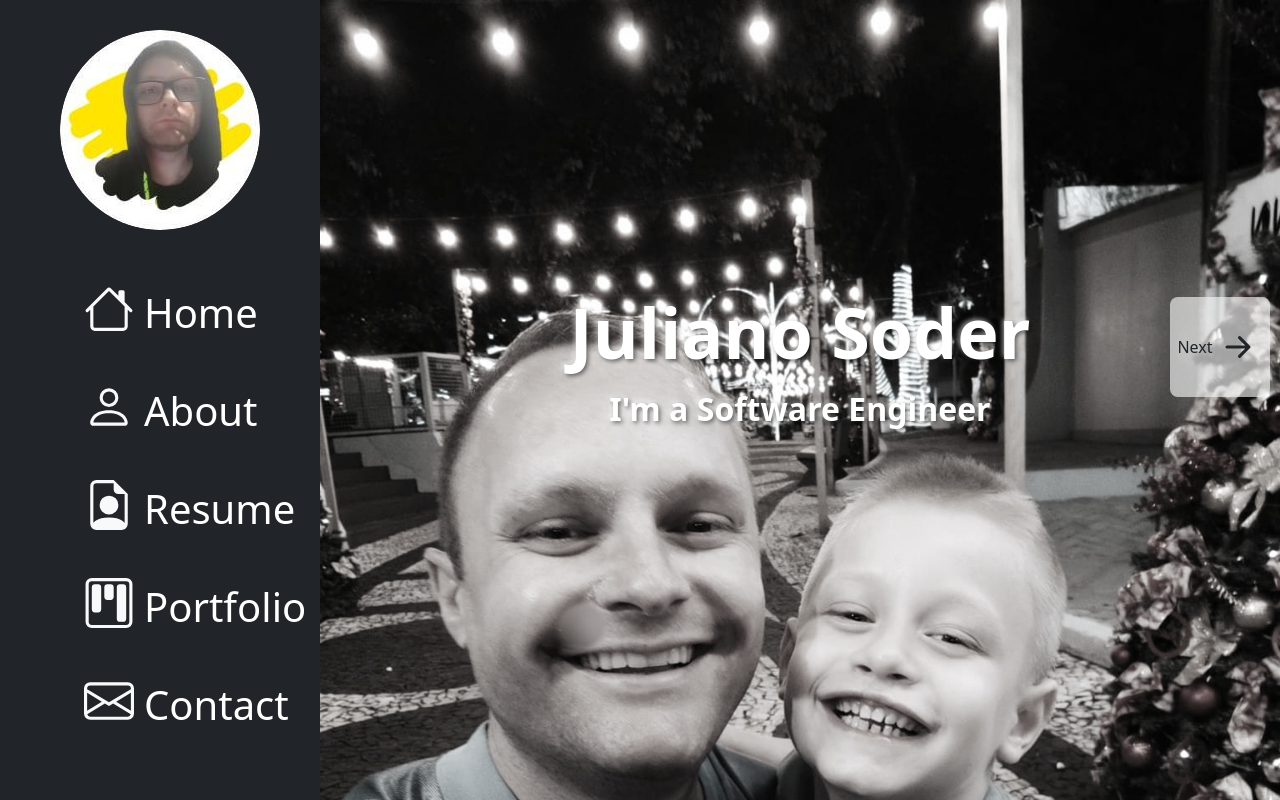
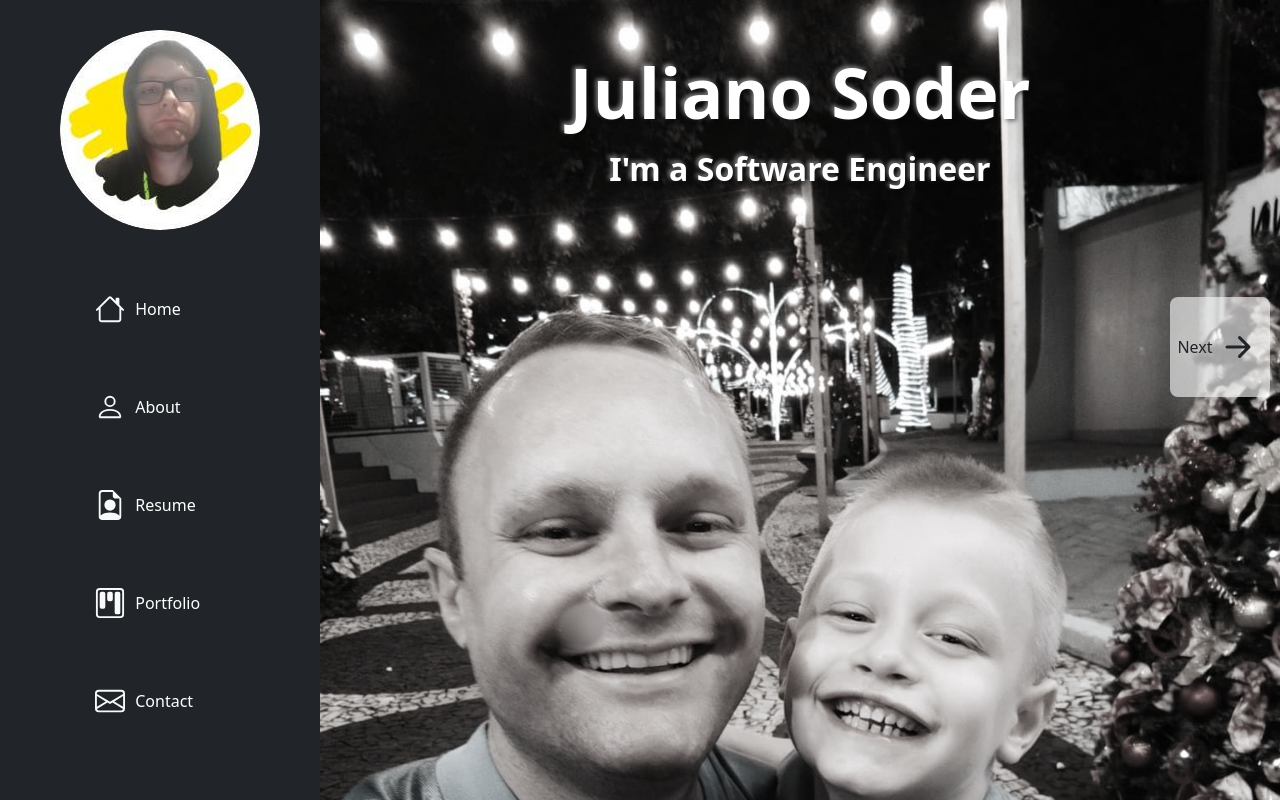
Before and after one commit to SoderJuliano/portfolioManager2.0, an Angular app: page / in a window 1280 px wide. Built offline with nearby package versions, Linux system fonts and the light colour scheme.

Commit message:
important fixes desk

```diff
--- a/src/app/about/about.component.html
+++ b/src/app/about/about.component.html
@@ -8,7 +8,7 @@
   </div>
   <div class="row-fluid d-flex flex-row mt-3">
     <div class="col-1 off"></div>
-    <div class="col-3 off"><img style="width: 100%;" src="../../assets/me4.jpeg" alt=""></div>
+    <div class="col-3 off"><img class="mt-4" style="width: 100%;" src="../../assets/me4.jpeg" alt=""></div>
     <div class="col-7 m-lg-3 mobile">
       <h1>Software Engineer</h1>
       <p>As an engineer I develop front-end and back-end software</p>
--- a/src/app/app.component.css
+++ b/src/app/app.component.css
@@ -10,6 +10,20 @@
   .mobile {
     width: 100vw !important;
   }
+
+}
+
+@media (max-width: 1350px) and (min-width: 999px) {
+
+  .span {
+    font-size: 16px !important;
+    text-align: start;
+  }
+
+  .side-bar svg {
+    width: 30px !important;
+  }
+
 }
 
 .circle-img {
@@ -22,8 +36,7 @@
 }
 
 .span {
-  position: absolute;
-  margin-top: -1px;
+  align-self: center;
   margin-left: 10px;
 }
 
@@ -32,12 +45,22 @@
   color: cornflowerblue !important;
 }
 
+.span:hover svg {
+  fill: cornflowerblue !important;
+}
+
 .span:active {
   scale: .99;
 }
 
 .side-bar{
   z-index: 15;
+  flex-direction: column;
+  align-items: center;
+}
+
+.item-menu {
+  margin-left: 40%;
 }
 
 .whitebg {
--- a/src/app/app.component.html
+++ b/src/app/app.component.html
@@ -1,36 +1,36 @@
 <main>
   <div class="container-fluid">
     <div class="row vh-100 mh-100">
-      <div class="col-3 text-light bg-dark side-bar">
+      <div class="col-3 text-light bg-dark d-flex side-bar">
         <div class="circle-img"></div>
-        <div (click)="goto('home')" class="col-fluid p-lg-4 position-relative">
-          <svg xmlns="http://www.w3.org/2000/svg" width="50" height="50" fill="currentColor" class="bi bi-house ms-5" viewBox="0 0 16 16">
+        <div (click)="goto('home')" class="col-fluid w-100 d-flex p-lg-4 position-relative item-menu">
+          <svg xmlns="http://www.w3.org/2000/svg" width="50" height="50" fill="currentColor" class="bi bi-house" viewBox="0 0 16 16">
             <path d="M8.707 1.5a1 1 0 0 0-1.414 0L.646 8.146a.5.5 0 0 0 .708.708L2 8.207V13.5A1.5 1.5 0 0 0 3.5 15h9a1.5 1.5 0 0 0 1.5-1.5V8.207l.646.647a.5.5 0 0 0 .708-.708L13 5.793V2.5a.5.5 0 0 0-.5-.5h-1a.5.5 0 0 0-.5.5v1.293zM13 7.207V13.5a.5.5 0 0 1-.5.5h-9a.5.5 0 0 1-.5-.5V7.207l5-5z"/>
           </svg>
           <span class="fs-1 text-white span">Home</span>
         </div>
-        <div (click)="goto('about')"  class="col-fluid p-4 position-relative">
-          <svg xmlns="http://www.w3.org/2000/svg" width="50" height="50" fill="currentColor" class="bi bi-person ms-5" viewBox="0 0 16 16">
+        <div (click)="goto('about')"  class="col-fluid p-4 w-100 d-flex position-relative item-menu">
+          <svg xmlns="http://www.w3.org/2000/svg" width="50" height="50" fill="currentColor" class="bi bi-person" viewBox="0 0 16 16">
             <path d="M8 8a3 3 0 1 0 0-6 3 3 0 0 0 0 6m2-3a2 2 0 1 1-4 0 2 2 0 0 1 4 0m4 8c0 1-1 1-1 1H3s-1 0-1-1 1-4 6-4 6 3 6 4m-1-.004c-.001-.246-.154-.986-.832-1.664C11.516 10.68 10.289 10 8 10c-2.29 0-3.516.68-4.168 1.332-.678.678-.83 1.418-.832 1.664z"/>
           </svg>
           <span class="fs-1 text-white span">About</span>
         </div>
-        <div class="col-fluid p-4 position-relative">
-          <svg xmlns="http://www.w3.org/2000/svg" width="50" height="50" fill="currentColor" class="bi bi-file-earmark-person ms-5" viewBox="0 0 16 16">
+        <div class="col-fluid p-4 w-100 d-flex position-relative item-menu">
+          <svg xmlns="http://www.w3.org/2000/svg" width="50" height="50" fill="currentColor" class="bi bi-file-earmark-person" viewBox="0 0 16 16">
             <path d="M11 8a3 3 0 1 1-6 0 3 3 0 0 1 6 0"/>
             <path d="M14 14V4.5L9.5 0H4a2 2 0 0 0-2 2v12a2 2 0 0 0 2 2h8a2 2 0 0 0 2-2M9.5 3A1.5 1.5 0 0 0 11 4.5h2v9.255S12 12 8 12s-5 1.755-5 1.755V2a1 1 0 0 1 1-1h5.5z"/>
           </svg>
           <span class="fs-1 text-white span">Resume</span>
         </div>
-        <div class="col-fluid p-4 position-relative">
-          <svg xmlns="http://www.w3.org/2000/svg" width="50" height="50" fill="currentColor" class="bi bi-kanban ms-5" viewBox="0 0 16 16">
+        <div class="col-fluid p-4 w-100 d-flex position-relative item-menu">
+          <svg xmlns="http://www.w3.org/2000/svg" width="50" height="50" fill="currentColor" class="bi bi-kanban" viewBox="0 0 16 16">
             <path d="M13.5 1a1 1 0 0 1 1 1v12a1 1 0 0 1-1 1h-11a1 1 0 0 1-1-1V2a1 1 0 0 1 1-1zm-11-1a2 2 0 0 0-2 2v12a2 2 0 0 0 2 2h11a2 2 0 0 0 2-2V2a2 2 0 0 0-2-2z"/>
             <path d="M6.5 3a1 1 0 0 1 1-1h1a1 1 0 0 1 1 1v3a1 1 0 0 1-1 1h-1a1 1 0 0 1-1-1zm-4 0a1 1 0 0 1 1-1h1a1 1 0 0 1 1 1v7a1 1 0 0 1-1 1h-1a1 1 0 0 1-1-1zm8 0a1 1 0 0 1 1-1h1a1 1 0 0 1 1 1v10a1 1 0 0 1-1 1h-1a1 1 0 0 1-1-1z"/>
           </svg>
           <span class="fs-1 text-white span">Portfolio</span>
         </div>
-        <div class="col-fluid p-4 position-relative">
-          <svg xmlns="http://www.w3.org/2000/svg" width="50" height="50" fill="currentColor" class="bi bi-envelope ms-5" viewBox="0 0 16 16">
+        <div class="col-fluid p-4 w-100 d-flex position-relative item-menu">
+          <svg xmlns="http://www.w3.org/2000/svg" width="50" height="50" fill="currentColor" class="bi bi-envelope" viewBox="0 0 16 16">
             <path d="M0 4a2 2 0 0 1 2-2h12a2 2 0 0 1 2 2v8a2 2 0 0 1-2 2H2a2 2 0 0 1-2-2zm2-1a1 1 0 0 0-1 1v.217l7 4.2 7-4.2V4a1 1 0 0 0-1-1zm13 2.383-4.708 2.825L15 11.105zm-.034 6.876-5.64-3.471L8 9.583l-1.326-.795-5.64 3.47A1 1 0 0 0 2 13h12a1 1 0 0 0 .966-.741M1 11.105l4.708-2.897L1 5.383z"/>
           </svg>
           <span class="fs-1 text-white span">Contact</span>
--- a/src/app/home/home.component.html
+++ b/src/app/home/home.component.html
@@ -1,4 +1,4 @@
-<span style="position: relative; top: 35%; z-index: 10; color: white; font-size: 70px; text-shadow: 2px 2px 4px rgba(0, 0, 0, 0.5), -2px -2px 4px rgba(255, 255, 255, 0.5);" class="fw-bolder">Juliano Soder<p class="fs-2 text-center">I'm a Software Engineer</p></span>
+<span style="position: relative; top: 5%; z-index: 10; color: white; font-size: 70px; text-shadow: 2px 2px 4px rgba(0, 0, 0, 0.5), -2px -2px 4px rgba(255, 255, 255, 0.5);" class="fw-bolder">Juliano Soder<p class="fs-2 text-center">I'm a Software Engineer</p></span>
 <div class="carousel-inner">
   <div :class="carousel-item" [ngClass]="isActive1">
     <img class="d-block carroucel-img" src="../assets/meandmyson.jpeg" alt="First slide">
```
